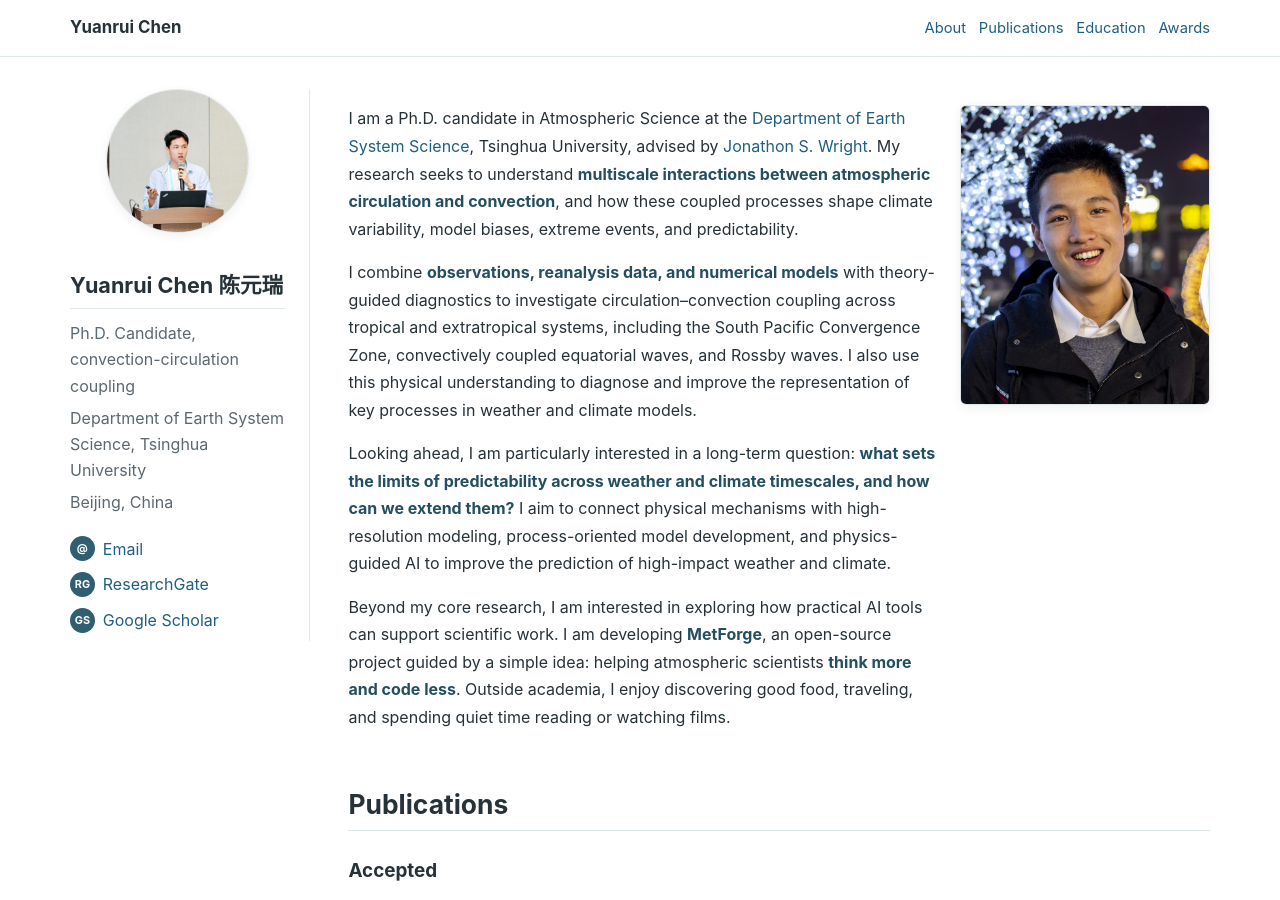
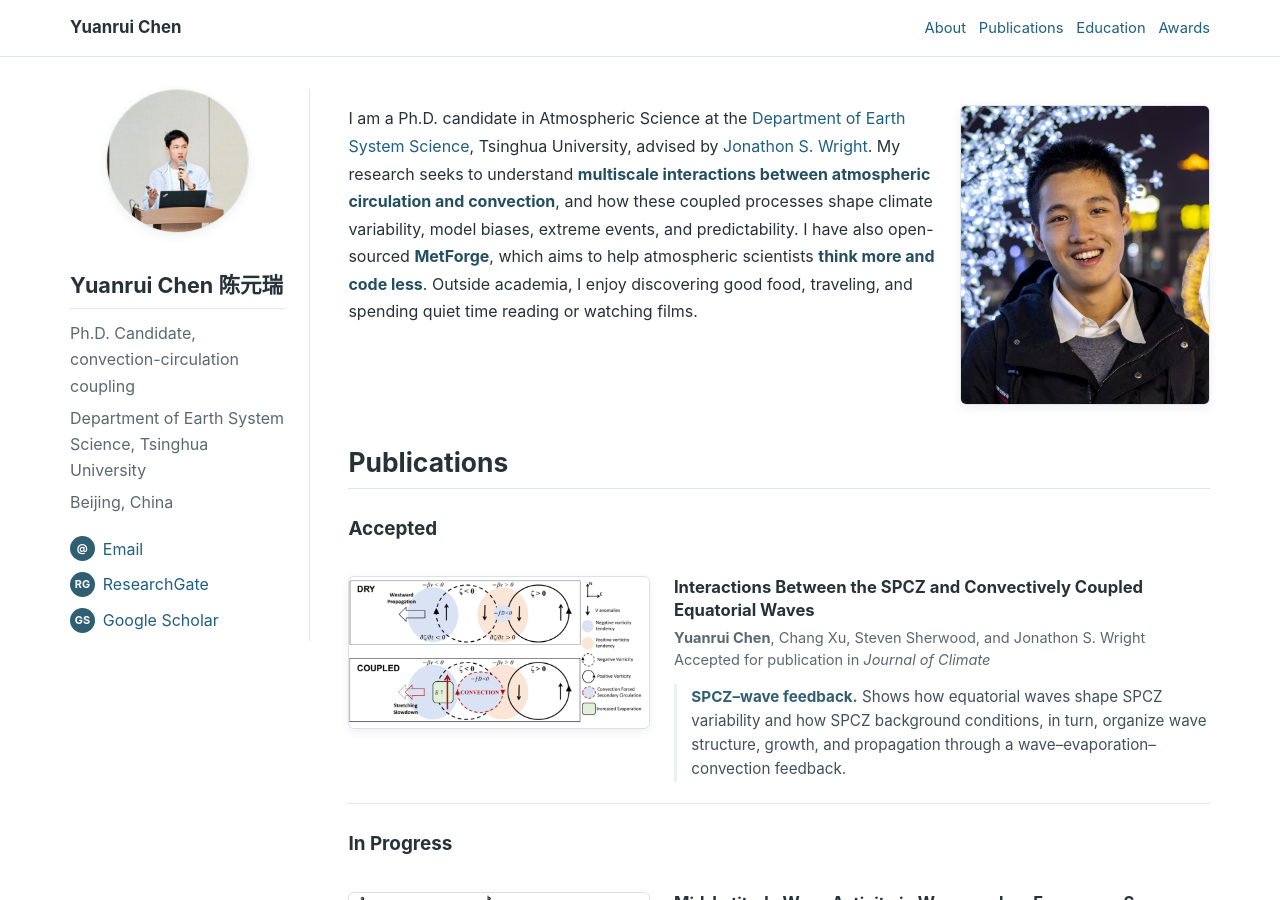
Before and after one commit to yuanruichen/yuanruichen.github.io, a Jekyll site: the page built from index.md, in a window 1280 px wide and 900 px high. Built offline with Jekyll 4.4.1, drawn with Linux system fonts in a browser that asks for light colours.

Commit message:
Condense homepage introduction

```diff
--- a/index.md
+++ b/index.md
@@ -10,13 +10,13 @@ image: /assets/images/intro-portrait.jpg
 
 <div class="intro-panel" markdown="1">
 <div class="intro-copy" markdown="1">
-I am a Ph.D. candidate in Atmospheric Science at the [Department of Earth System Science](https://www.dess.tsinghua.edu.cn/), Tsinghua University, advised by [Jonathon S. Wright](https://jonathonwright.github.io/). My research seeks to understand **multiscale interactions between atmospheric circulation and convection**, and how these coupled processes shape climate variability, model biases, extreme events, and predictability.
+I am a Ph.D. candidate in Atmospheric Science at the [Department of Earth System Science](https://www.dess.tsinghua.edu.cn/), Tsinghua University, advised by [Jonathon S. Wright](https://jonathonwright.github.io/). My research seeks to understand **multiscale interactions between atmospheric circulation and convection**, and how these coupled processes shape climate variability, model biases, extreme events, and predictability. I have also open-sourced [**MetForge**](https://github.com/yuanruichen/MetForge), which aims to help atmospheric scientists **think more and code less**. Outside academia, I enjoy discovering good food, traveling, and spending quiet time reading or watching films.
 
+<!--
 I combine **observations, reanalysis data, and numerical models** with theory-guided diagnostics to investigate circulation–convection coupling across tropical and extratropical systems, including the South Pacific Convergence Zone, convectively coupled equatorial waves, and Rossby waves. I also use this physical understanding to diagnose and improve the representation of key processes in weather and climate models.
 
 Looking ahead, I am particularly interested in a long-term question: **what sets the limits of predictability across weather and climate timescales, and how can we extend them?** I aim to connect physical mechanisms with high-resolution modeling, process-oriented model development, and physics-guided AI to improve the prediction of high-impact weather and climate.
-
-Beyond my core research, I am interested in exploring how practical AI tools can support scientific work. I am developing [**MetForge**](https://github.com/yuanruichen/MetForge), an open-source project guided by a simple idea: helping atmospheric scientists **think more and code less**. Outside academia, I enjoy discovering good food, traveling, and spending quiet time reading or watching films.
+-->
 </div>
 <figure class="intro-photo"><img src="/assets/images/intro-portrait.jpg" alt="Portrait of Yuanrui Chen"></figure>
 </div>
```
